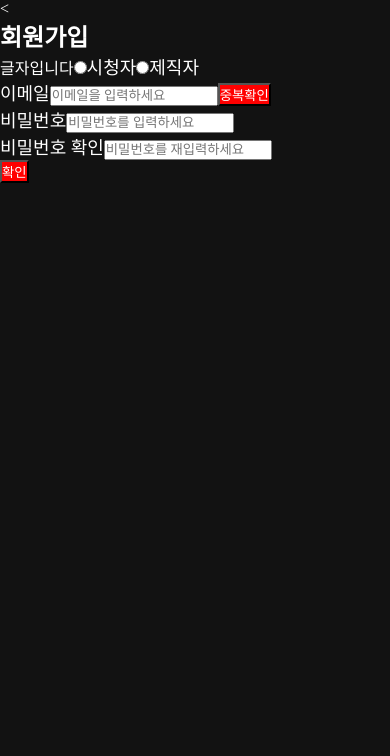
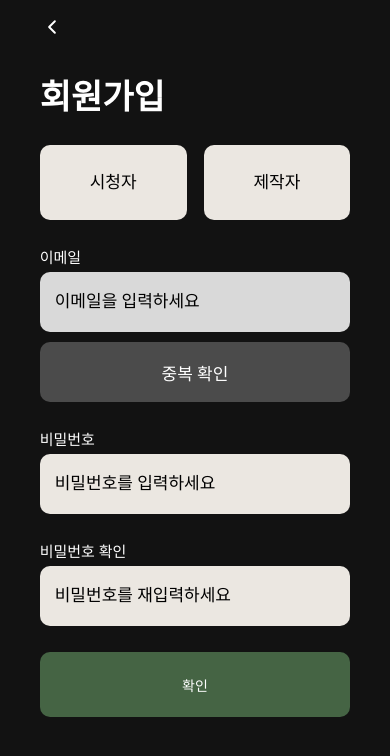
Before and after one commit to kimseowoo03/mudi, a React (Create React App) app: page /register in a window 390 px wide. Shown: the top 756 px of the page. Built offline with nearby package versions, Linux system fonts and the light colour scheme; no server answers; a web font is replaced by a local one.

Commit message:
Design: UserRegister UI

```diff
--- a/src/components/UserRegister.js
+++ b/src/components/UserRegister.js
@@ -2,6 +2,10 @@ import { useRef, useState } from "react";
 
 import { auth } from "../firebaseConfig";
 import { createUserWithEmailAndPassword } from "firebase/auth";
+
+import style from "../styles/UserRegister.module.scss";
+
+import backArrowIcon from "../assets/icon-backArrow.svg";
 
 const UserRegister = () => {
   const [producer, setProducer] = useState();
@@ -33,67 +37,70 @@ const UserRegister = () => {
   };
 
   return (
-    <div>
-      <p>{"<"}</p>
+    <div className={style.register_container}>
+      <div className={style.contents}>
+        <div className={style.top_menu}>
+          <img src={backArrowIcon} alt="backArrowIcon" />
+        </div>
         <h2>회원가입</h2>
-      <form onSubmit={submitHandler}>
-        <div>
-          <span> 글자입니다</span>
+        <form onSubmit={submitHandler} autoComplete="off">
+          <div className={style.membership_type}>
             <input
+              id="viewer"
               type="radio"
               name="membership"
               value="시청자"
               onChange={() => {
                 setProducer("시청자");
               }}
-            style={{ backgroundColor: "red" }}
             />
-          <label>시청자</label>
+            <label htmlFor="viewer">시청자</label>
             <input
+              id="producer"
               type="radio"
               name="membership"
               value="제작자"
               onChange={() => {
-              setProducer("제직자");
+                setProducer("제작자");
               }}
-            style={{ backgroundColor: "red" }}
             />
-          <label>제직자</label>
+            <label htmlFor="producer">제작자</label>
           </div>
-        <div>
-          <label>이메일</label>
+          <div className={`${style.email_input} ${style.item}`}>
+            <label htmlFor="userEmail">이메일</label>
+            <div className={style.email_duplication_check}>
               <input
-            style={{ color: "black" }}
                 ref={emailRef}
                 type="email"
+                id="userEmail"
                 placeholder="이메일을 입력하세요"
               />
-          <button style={{ backgroundColor: "red" }}>중복확인</button>
+              <button type="button">중복 확인</button>
             </div>
-        <div>
-          <label>비밀번호</label>
+          </div>
+          <div className={`${style.pw_input} ${style.item}`}>
+            <label htmlFor="userPw">비밀번호</label>
             <input
-            style={{ color: "black" }}
               ref={passwordRef}
               type="password"
-            autoComplete="off"
+              id="userPw"
               placeholder="비밀번호를 입력하세요"
             />
           </div>
-        <div>
-          <label>비밀번호 확인</label>
+          <div className={`${style.pw_check_input} ${style.item}`}>
+            <label htmlFor="userPwCheck">비밀번호 확인</label>
             <input
-            style={{ color: "black" }}
               ref={rePasswordRef}
               type="password"
-            autoComplete="off"
+              id="userPwCheck"
               placeholder="비밀번호를 재입력하세요"
             />
           </div>
-        <button type="submit" style={{ backgroundColor: "red" }}>
+          <button type="submit">
             확인
           </button>
         </form>
+      </div>
     </div>
   );
 };
--- /dev/null
+++ b/src/styles/UserRegister.module.scss
@@ -0,0 +1,155 @@
+.register_container {
+  display: flex;
+  justify-content: center;
+  align-items: center;
+  height: 100vh;
+
+  .contents {
+    width: 29.063rem;
+    height: 38.75rem;
+    background: #1c1c1c;
+    border: 1px solid #272727;
+    border-radius: 0.625rem;
+    padding: 2rem;
+
+    .top_menu {
+      display: none;
+    }
+    form > * {
+      margin-top: 1.5rem;
+    }
+
+    input[type=radio] {
+      display: none;
+    }
+    input, button {
+      border: none;
+      outline: none;
+      border-radius: 0.625rem;
+      font-size: 1.063rem;
+    }
+    input::placeholder {
+      color: #000;
+    }
+    input[type=email], input[type=password] {
+      color: #000;
+      padding-left: 0.938rem;
+    }
+
+    .membership_type {
+      display: flex;
+      gap: 1.063rem;
+
+      label {
+        width: 100%;
+        height: 4.688rem;
+        background: #ebe7e1;
+        color: #000;
+        font-size: 1.063rem;
+        border-radius: 0.625rem;
+        text-align: center;
+        line-height: 4.688rem;
+      }
+    }
+    input[id=viewer]:checked ~ label[for=viewer],
+    input[id=producer]:checked ~ label[for=producer] {
+      background: #456444;
+      color: #fff;
+    }
+
+    .email_duplication_check {
+      display: grid;
+      grid-template-columns: 2.11fr 1fr;
+      gap: 1.063rem;
+      height: 3.75rem;
+      margin-top: 0.313rem;
+    }
+
+    input[type=email] {
+      background: #d9d9d9;
+    }
+    button[type=button] {
+      background: #4b4b4b;
+      color: #fff;
+    }
+    input[type=password] {
+      width: 100%;
+      margin-top: 0.313rem;
+      height: 3.75rem;
+      background: #ebe7e1;
+    }
+    button[type=submit] {
+      width: 100%;
+      height: 4.063rem;
+      background: #456444;
+      color: #fff;
+      font-size: 0.875rem;
+    }
+  }
+}
+
+@media (max-width: 67.5rem) {
+  .register_container {
+    .contents {
+      height: 39.688rem;
+
+      h2 {
+        font-size: 2.125rem;
+      }
+      form > * {
+        margin-top: 1.625rem;
+      }
+      .membership_type {
+        label {
+          padding: 0;
+        }
+      }
+      .item label {
+        font-size: 0.938rem;
+      }
+      button[type=submit] {
+        font-size: 0.875rem;
+      }
+    }
+  }
+}
+
+@media (max-width: 43.75rem) {
+  .register_container {
+    margin: 0 2rem;
+    overflow: hidden;
+    align-items: normal;
+
+    .contents {
+      background: none;
+      border: none;
+      padding: 0;
+      width: auto;
+      height: auto;
+
+      .top_menu {
+        display: block;
+        height: 3.125rem;
+
+        img {
+          width: 1.5rem;
+          height: 1.5rem;
+          margin-top: 0.938rem;
+        }
+      }
+      h2 {
+        margin-top: 1.25rem;
+      }
+      .email_duplication_check {
+        display: flex;
+        flex-direction: column;
+        height: auto;
+        gap: 0.625rem;
+      }
+      input[type=email],
+      button[type=button] {
+        height: 3.75rem;
+      }
+    }
+  }
+}
```
Lines whose indentation alone changed are shown as unchanged.
